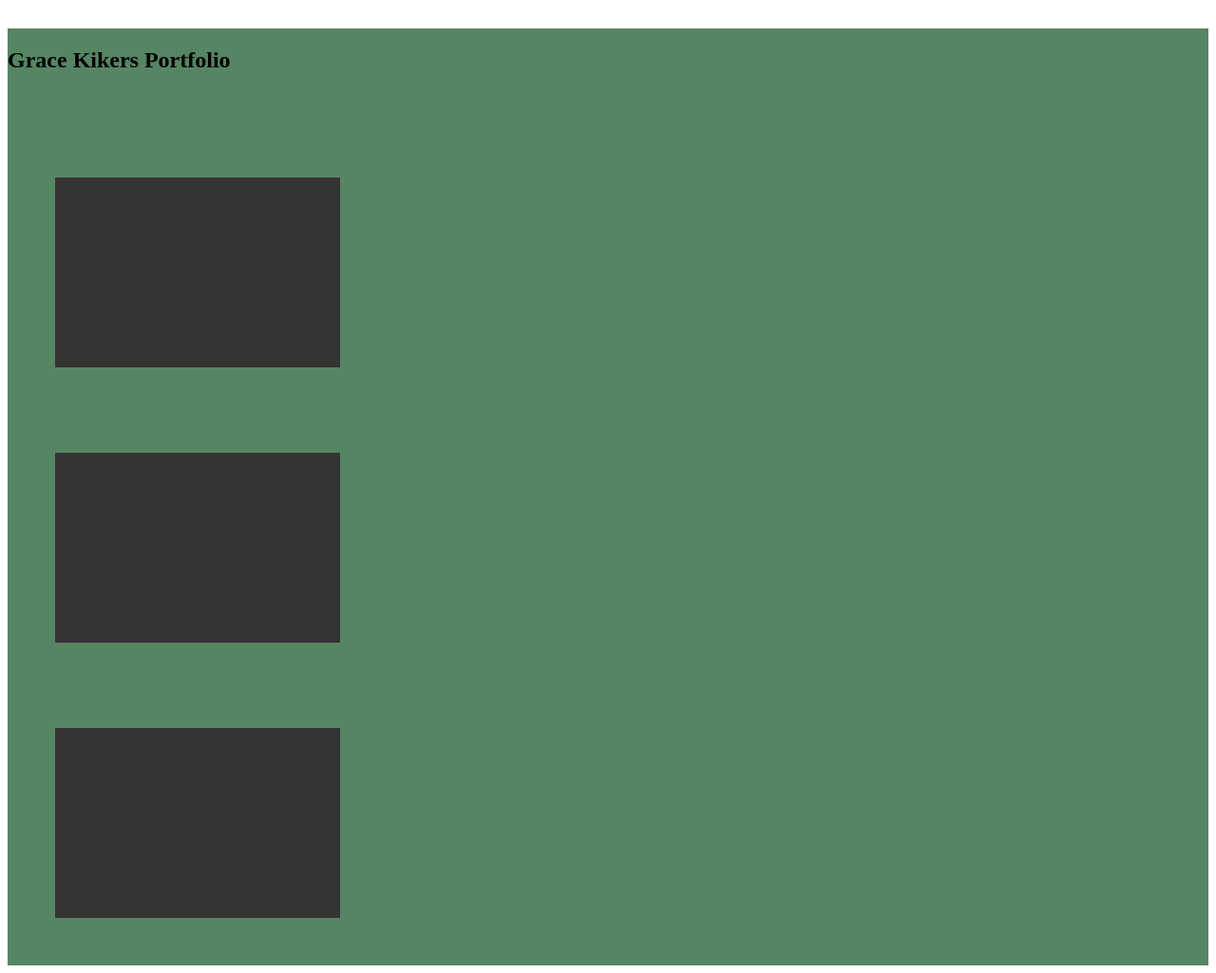
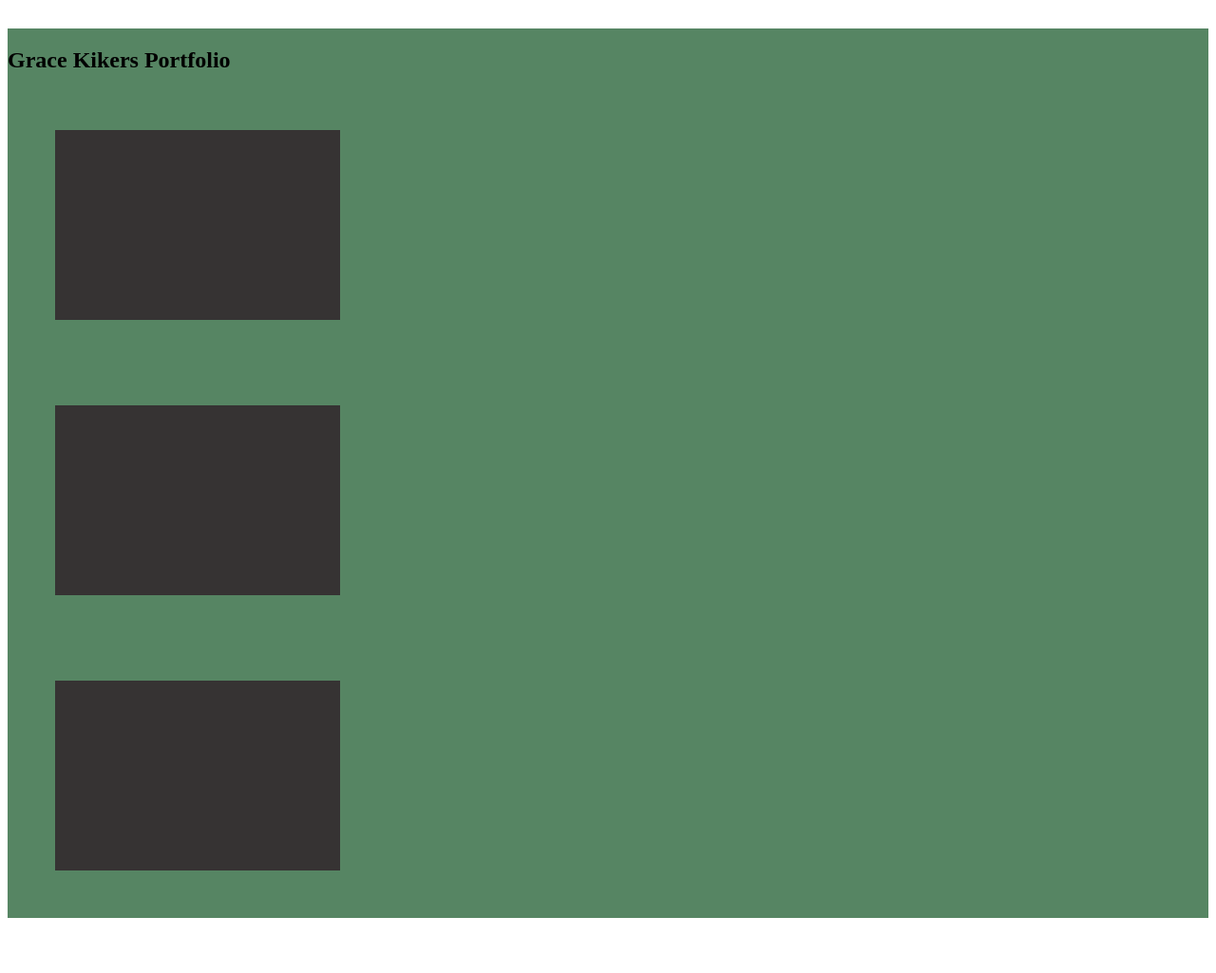
Before and after one commit to gracecatk/Challenge-2, a plain HTML site: page index.html in a window 1280 px wide. Shown: the whole page at 95% size. After the commit the page ends 975 px from the top, so only its background shows below. Drawn offline with Linux system fonts and the light colour scheme.

Commit message:
condensed boxes css

```diff
--- a/assets/style.css
+++ b/assets/style.css
@@ -7,21 +7,11 @@
     background-color: #568563;
   }
 
-.box1 , .box2 {
+.box1 , .box2 , .box3 {
     background-color: #363333;
     height: 200px;
     width: 300px;
-    margin-top: 50px;
-    margin-left: 50px;
-  }
 
-
-.box3 {
-    background-color: #363333;
-    height: 200px;
-    height: 200px;
-    width: 300px;
-    margin-top: 50px;
     margin-left: 50px;
     margin-bottom: 50px;
-}
+  }
```
